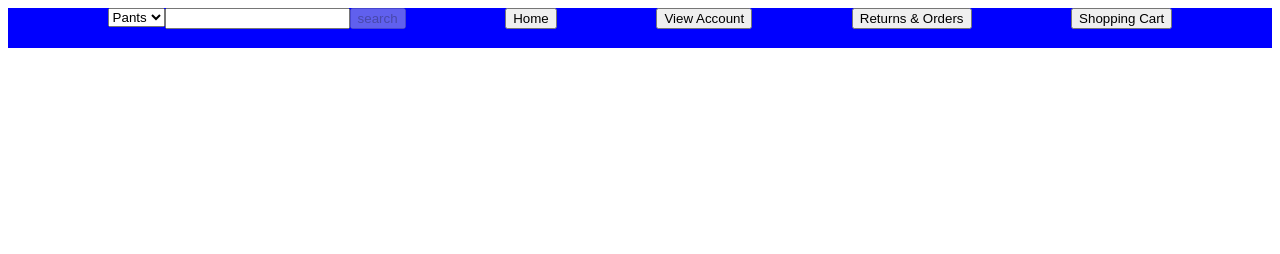
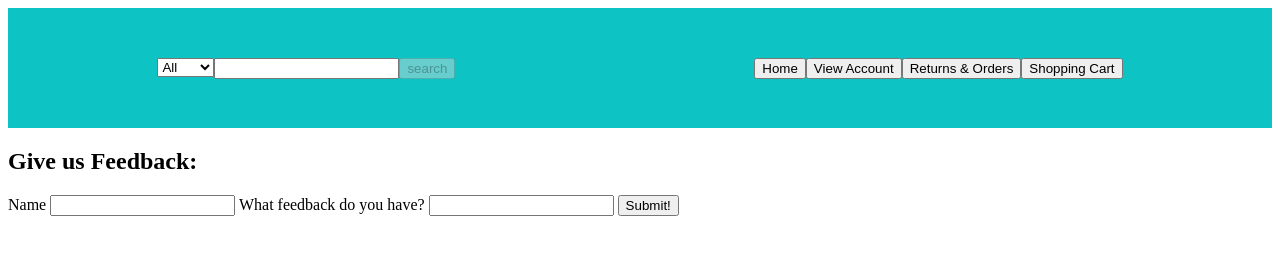
Before and after one commit to jhuang02/EcommerceProject, a website: page public/index.html in a window 1280 px wide. Drawn offline with Linux system fonts and the light colour scheme.

Commit message:
made minor changes

```diff
--- a/public/index.html
+++ b/public/index.html
@@ -15,11 +15,10 @@
   </head>
   <body>
     <header>
-      <nav>
-        </article>
       <article id='search-bar'>
         <form>
           <select name='filter-term'>
+            <option value='all'>All</option>
             <option value='pants'>Pants</option>
             <option value='shirts'>Shirts</option>
             <option value='coats'>Coats</option>
@@ -28,17 +27,40 @@
         <input id='search-term' type='text'>
         <button id='search-btn' disabled>search</button>
       </article>
-
+      <nav>
         <button id='home-btn'>Home</button>
         <button id='account-btn'>View Account</button>
         <button id='history-btn'>Returns & Orders</button>
         <button id='shop-btn'>Shopping Cart</button>
       </nav>
-
     </header>
 
-    <body>
+    <main>
+      <article id='yipper-data'>
+        <section id='home-view'>
+        </section>
 
-    </body>
+        <section id='account-view' class='hidden'>
+        </section>
+
+        <section id='history-view' class='hidden'>
+        </section>
+
+        <section id='cart-view' class='hidden'>
+        </section>
+
+        <!-- new yip view -->
+        <section id='feedback-view' class='hidden'>
+          <h2>Give us Feedback:</h2>
+          <form>
+            <label for='name'>Name</label>
+            <input type='text' id='name' name='name' required>
+            <label for='feedback-input'>What feedback do you have?</label>
+            <input type='text' id='feedback-input' name='full' required>
+            <button>Submit!</button>
+          </form>
+        </section>
+      </article>
+    </main>
   </body>
 </html>
--- a/public/styles.css
+++ b/public/styles.css
@@ -1,6 +1,14 @@
 header {
+  display: flex;
   height: 5vh;
   background-color: blue;
+  align-items: center;
+  background-color: rgb(14, 195, 195);
+  position: sticky;
+  top: 0;
+  height: 15vh;
+  width: 100%;
+  justify-content: space-around;
 }
 
 #search-bar {
@@ -10,4 +18,6 @@ header {
 nav {
   display: flex;
   justify-content: space-evenly;
+  align-items: center;
+  align-self: center;
 }
```
Lines whose indentation alone changed are shown as unchanged.
